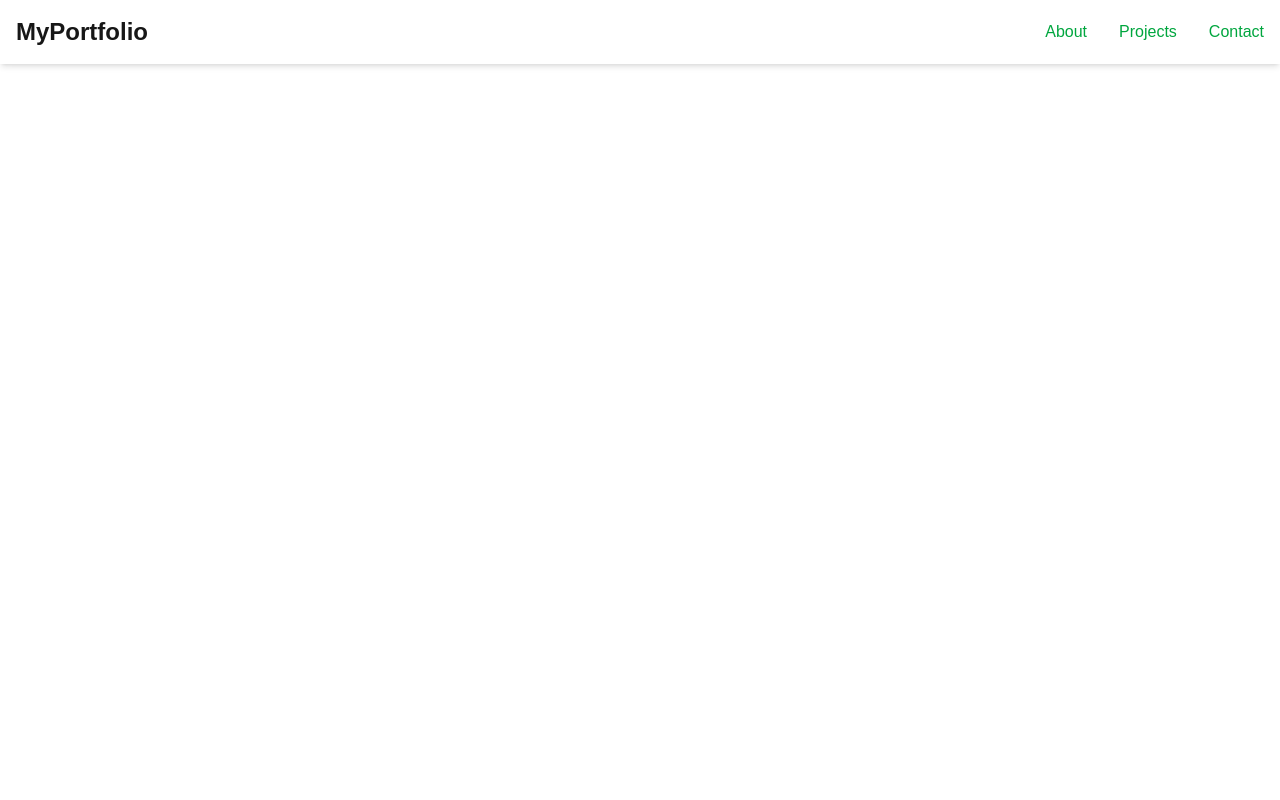
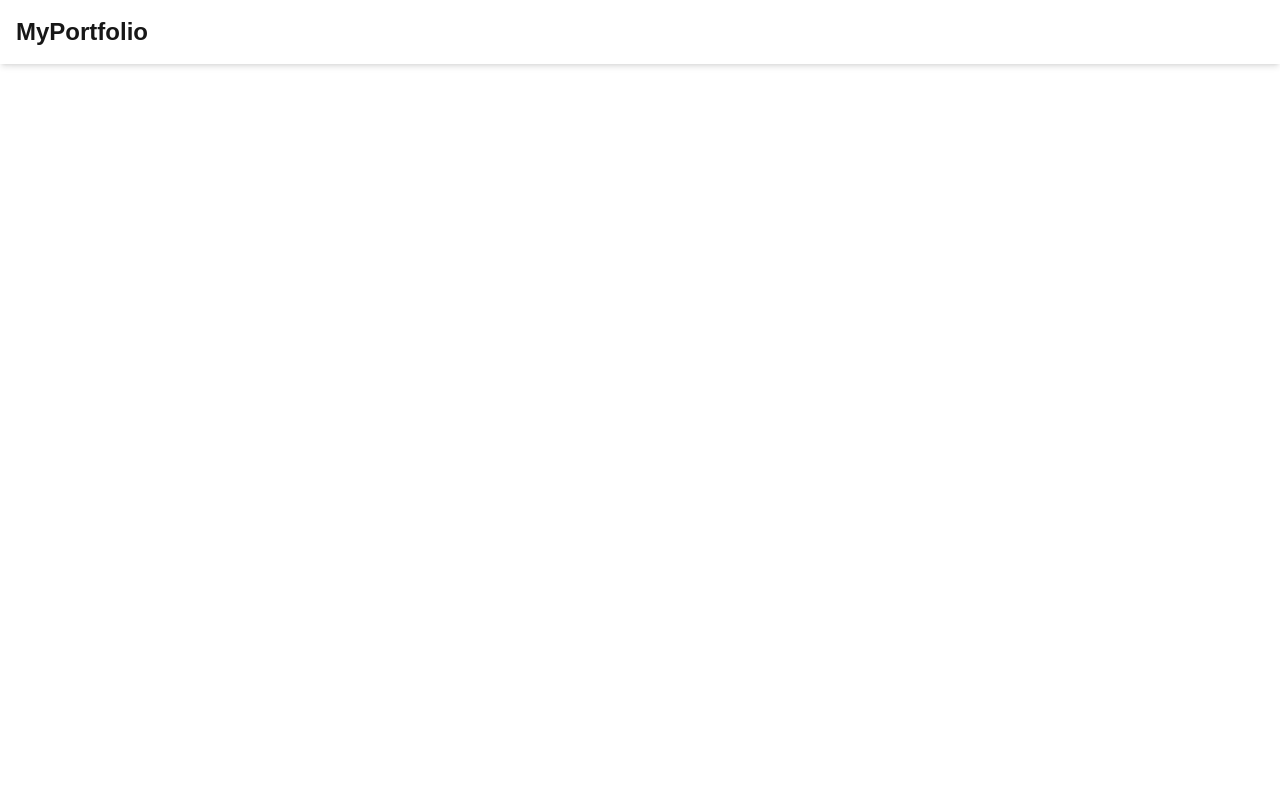
Before and after one commit to pchapl1/porftolio, a Next.js app: page / in a window 1280 px wide. Shown: the top 800 px of the page. Built offline with nearby package versions, Linux system fonts and the light colour scheme.

Commit message:
changed color on footer

```diff
--- a/src/app/globals.css
+++ b/src/app/globals.css
@@ -12,12 +12,12 @@
   --font-mono: var(--font-geist-mono);
 }
 
-@media (prefers-color-scheme: dark) {
+/* @media (prefers-color-scheme: dark) {
   :root {
     --background: #0a0a0a;
     --foreground: #ededed;
   }
-}
+} */
 
 @keyframes slideDown {
   0% {
@@ -57,4 +57,11 @@ body {
 
 .navbar-link {
   @apply text-green-600 hover:text-green-800 transition;
+  color: #ffffff;
+
 }
+
+/* .nav {
+  background-color: oklch(.278 .033 256.848) !important;
+  color: #ffffff;
+} */
--- a/src/components/Navbar.tsx
+++ b/src/components/Navbar.tsx
@@ -10,7 +10,7 @@ export default function Navbar() {
   const closeMenu = () => setMenuOpen(false);
 
   return (
-    <nav className="fixed top-0 left-0 w-full bg-white shadow-md z-50">
+    <nav className="nav fixed top-0 left-0 w-full shadow-md z-50">
       <div className="max-w-7xl mx-auto px-4 py-4 flex justify-between items-center">
 
         {/* Logo */}
```
